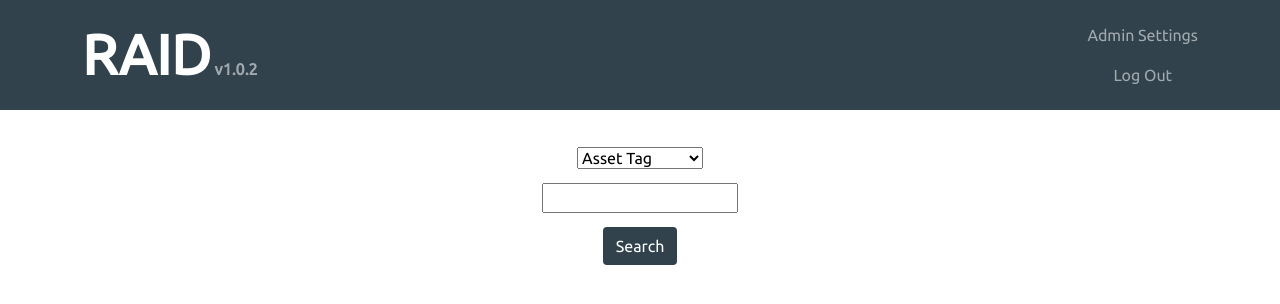
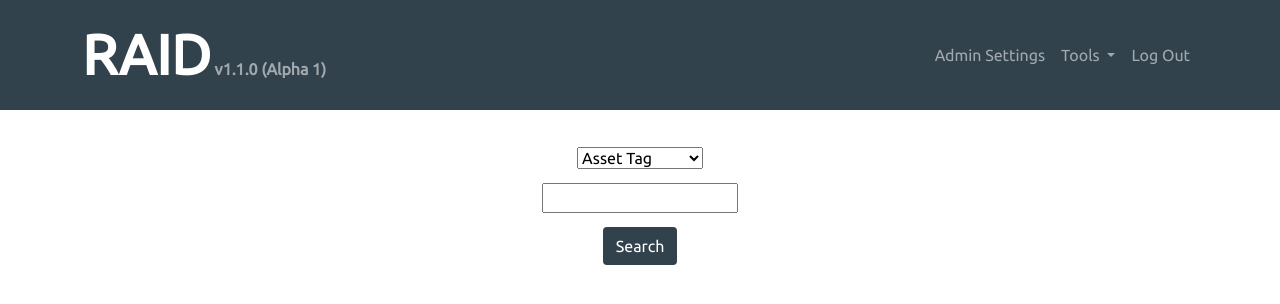
Before and after one commit to mtill025/RAID, a Flask app: page / in a window 1280 px wide. Shown: the top 304 px of the page. Run offline with Flask 2, Linux system fonts and the light colour scheme; a user stored in the database is signed in; tables that the repository leaves empty hold one stand-in row (values such as "Sample post"); parts of the project's set-up code (start-up, migrations or seed data) failed here and were passed over; some libraries are stand-ins or nearby versions.

Commit message:
Add Tools dropdown menu for tools to be added in 1.1.0

```diff
--- a/templates/header.html
+++ b/templates/header.html
@@ -4,31 +4,46 @@
 <head>
     <meta charset="utf-8">
     <title>RAID</title>
-    <link href="https://cdn.jsdelivr.net/npm/bootstrap@5.0.2/dist/css/bootstrap.min.css" rel="stylesheet" integrity="sha384-EVSTQN3/azprG1Anm3QDgpJLIm9Nao0Yz1ztcQTwFspd3yD65VohhpuuCOmLASjC" crossorigin="anonymous">
+    <link href="https://cdn.jsdelivr.net/npm/bootstrap@5.0.2/dist/css/bootstrap.min.css" rel="stylesheet"
+          integrity="sha384-EVSTQN3/azprG1Anm3QDgpJLIm9Nao0Yz1ztcQTwFspd3yD65VohhpuuCOmLASjC" crossorigin="anonymous">
     <link rel="stylesheet" href="static/css/styles.css">
-    <link rel="stylesheet" href="https://pro.fontawesome.com/releases/v5.10.0/css/all.css" integrity="sha384-AYmEC3Yw5cVb3ZcuHtOA93w35dYTsvhLPVnYs9eStHfGJvOvKxVfELGroGkvsg+p" crossorigin="anonymous" />
+    <link rel="stylesheet" href="https://pro.fontawesome.com/releases/v5.10.0/css/all.css"
+          integrity="sha384-AYmEC3Yw5cVb3ZcuHtOA93w35dYTsvhLPVnYs9eStHfGJvOvKxVfELGroGkvsg+p" crossorigin="anonymous"/>
     <link rel="preconnect" href="https://fonts.googleapis.com">
     <link rel="preconnect" href="https://fonts.gstatic.com" crossorigin>
     <link href="https://fonts.googleapis.com/css2?family=Ubuntu&display=swap" rel="stylesheet">
     <script src="http://code.jquery.com/jquery-1.11.0.min.js"></script>
-    <script src="https://cdn.jsdelivr.net/npm/bootstrap@5.0.2/dist/js/bootstrap.bundle.min.js" integrity="sha384-MrcW6ZMFYlzcLA8Nl+NtUVF0sA7MsXsP1UyJoMp4YLEuNSfAP+JcXn/tWtIaxVXM" crossorigin="anonymous"></script>
+    <script src="https://cdn.jsdelivr.net/npm/bootstrap@5.0.2/dist/js/bootstrap.bundle.min.js"
+            integrity="sha384-MrcW6ZMFYlzcLA8Nl+NtUVF0sA7MsXsP1UyJoMp4YLEuNSfAP+JcXn/tWtIaxVXM"
+            crossorigin="anonymous"></script>
 </head>
 <body>
-  <!-- Navigation -->
-  <nav class="navbar navbar-dark" id="mainNav">
+<!-- Navigation -->
+<nav class="navbar navbar-dark navbar-expand-sm" id="mainNav">
     <div class="container">
-        <a class="navbar-brand" href="{{url_for('index')}}">RAID<span class="navbar-text navbar-version">  v1.0.2</span></a>
+        <a class="navbar-brand" href="{{ url_for('index') }}">RAID<span
+                class="navbar-text navbar-version">  v1.1.0 (Alpha 1)</span></a>
         <ul class="navbar-nav ml-auto">
             {% if current_user.role == 1 %}
                 <li class="nav-item">
                     <a class="nav-link" href="{{ url_for('admin') }}">Admin Settings</a>
                 </li>
+                <li class="nav-item dropdown">
+                    <a class="nav-link dropdown-toggle" href="#" id="navbarDropdown" role="button"
+                       data-bs-toggle="dropdown" aria-expanded="false">
+                        Tools
+                    </a>
+                    <ul class="dropdown-menu" aria-labelledby="navbarDropdown">
+                        <li><a class="dropdown-item" href="{{ url_for('tools_sync') }}">Synchronize</a></li>
+                        <li><a class="dropdown-item disabled" href="{{ url_for('tools_checkin') }}">Auto check-in</a></li>
+                    </ul>
+                </li>
             {% endif %}
-            {% if logged_in %}
-              <li class="nav-item">
-                <a class="nav-link" href="{{ url_for('logout') }}">Log Out</a>
-              </li>
+            {% if current_user.is_authenticated %}
+                <li class="nav-item">
+                    <a class="nav-link" href="{{ url_for('logout') }}">Log Out</a>
+                </li>
             {% endif %}
         </ul>
     </div>
-  </nav>
+</nav>
```
